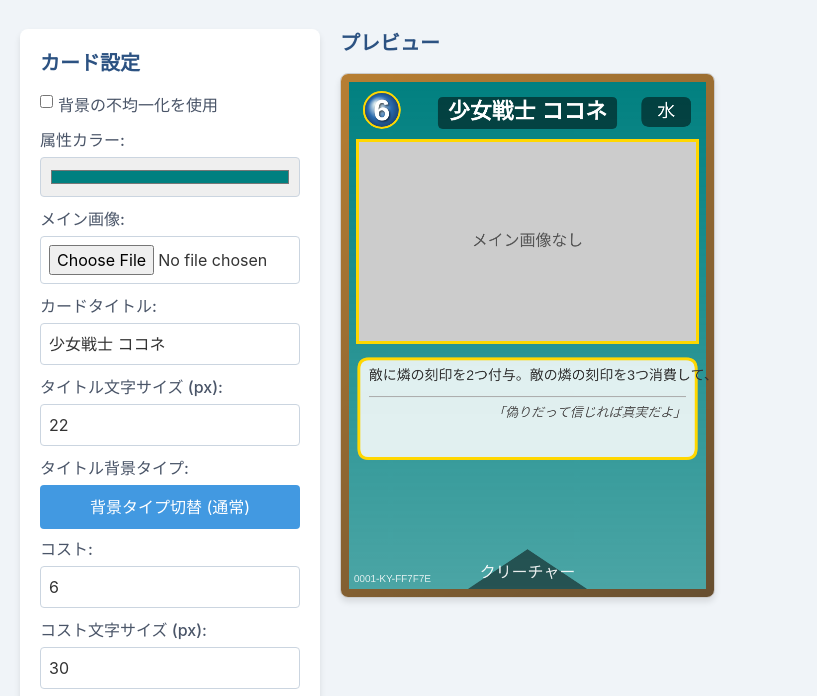
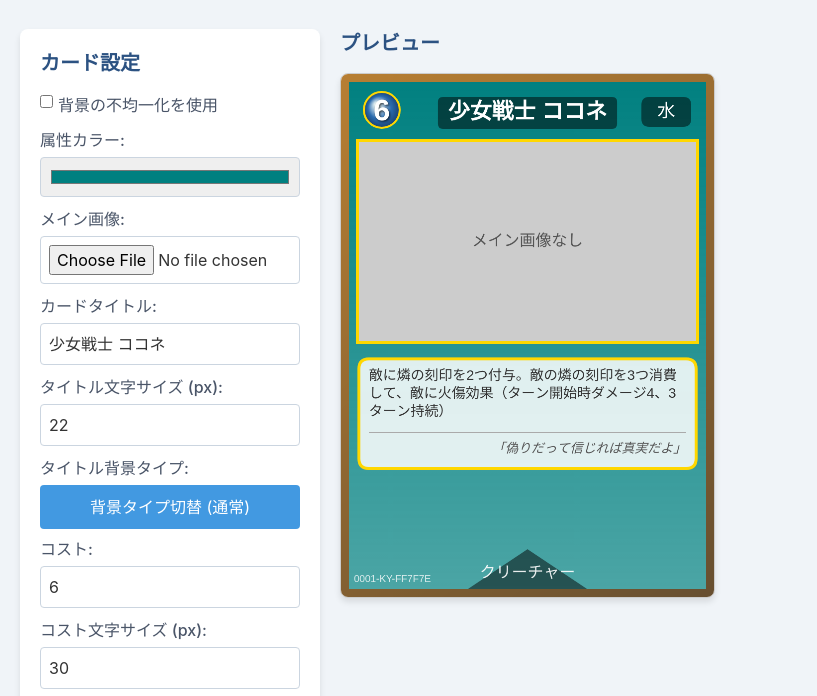
Before and after one commit to coiluck/CardCreater, a plain HTML site: page index.html in a window 1280 px wide. Shown: the part 79-775 px from the top of the page, without its empty margins (0-817 px from the left). Drawn offline with nearby package versions, Linux system fonts and the light colour scheme; a web font is replaced by a local one.

Commit message:
Fix break rule

```diff
--- a/index.html
+++ b/index.html
@@ -278,22 +278,23 @@
                 if (paragraph.trim() === '') {
                     allLines.push('');
                     continue;
+                    _DONE
                 }
-                const words = paragraph.split(' ');
+                // 単語単位ではなく文字単位で分割・評価する
+                const chars = paragraph.split('');
                 let currentLine = '';
-                for (let n = 0; n < words.length; n++) {
-                    const testLine = currentLine + words[n] + ' ';
+                for (let i = 0; i < chars.length; i++) {
+                    const testLine = currentLine + chars[i];
                     const metrics = context.measureText(testLine);
-                    const testWidth = metrics.width;
-                    if (testWidth > maxWidth && n > 0) {
-                        allLines.push(currentLine.trim());
-                        currentLine = words[n] + ' ';
+                    if (metrics.width > maxWidth && i > 0) {
+                        allLines.push(currentLine);
+                        currentLine = chars[i];
                     } else {
                         currentLine = testLine;
                     }
                 }
-                if (currentLine.trim() !== '') {
-                    allLines.push(currentLine.trim());
+                if (currentLine !== '') {
+                    allLines.push(currentLine);
                 }
             }
             if (font) context.font = originalFont;
@@ -313,16 +314,17 @@
                     currentY += lineHeight;
                     continue;
                 }
-                const words = paragraph.split(' ');
+                // 単語単位ではなく文字単位で分割・評価する
+                const chars = paragraph.split('');
                 let line = '';
 
-                for (let n = 0; n < words.length; n++) {
-                    const testLine = line + words[n] + ' ';
+                for (let n = 0; n < chars.length; n++) {
+                    const testLine = line + chars[n];
                     const metrics = context.measureText(testLine);
                     const testWidth = metrics.width;
 
                     if (testWidth > maxWidth && n > 0) {
-                        const lineToDraw = line.trim();
+                        const lineToDraw = line;
                         let xForFillText;
                         if (textAlign === 'left') {
                             xForFillText = x;
@@ -332,25 +334,25 @@
                             xForFillText = x + maxWidth;
                         }
                         context.fillText(lineToDraw, xForFillText, currentY);
-                        line = words[n] + ' ';
+                        line = chars[n];
                         currentY += lineHeight;
                     } else {
                         line = testLine;
                     }
                 }
-                if (line.trim() !== '') {
-                    const lineToDraw = line.trim();
+                if (line !== '') {
+                    const lineToDraw = line;
                     let xForFillText;
-                    if (textAlign === 'left') {
+                     if (textAlign === 'left') {
                         xForFillText = x;
                     } else if (textAlign === 'center') {
                         xForFillText = x + maxWidth / 2;
                     } else { // right
                         xForFillText = x + maxWidth;
                     }
-                    context.fillText(lineToDraw, xForFillText, currentY);
-                    currentY += lineHeight;
-                }
+                context.fillText(lineToDraw, xForFillText, currentY);
+                currentY += lineHeight;
+            }
             }
             context.textAlign = originalCtxTextAlign;
             return currentY;
@@ -374,7 +376,7 @@
             ctx.save();
             if (backgroundToggleInput.checked && paperImage && paperImage.complete) { // Check the new toggle
                 ctx.drawImage(paperImage, 0, 0, CARD_WIDTH, CARD_HEIGHT);
-                ctx.globalCompositeOperation = 'multiply';
+                ctx.globalCompositeOperation = 'multiply'; // overlay: 明るく multiply: 通常
                 const bgGradient = ctx.createLinearGradient(0, 0, 0, CARD_HEIGHT);
                 bgGradient.addColorStop(0, hexToRgba(attributeColor, 0.6));
                 bgGradient.addColorStop(0.5, hexToRgba(attributeColor, 0.4));
```
